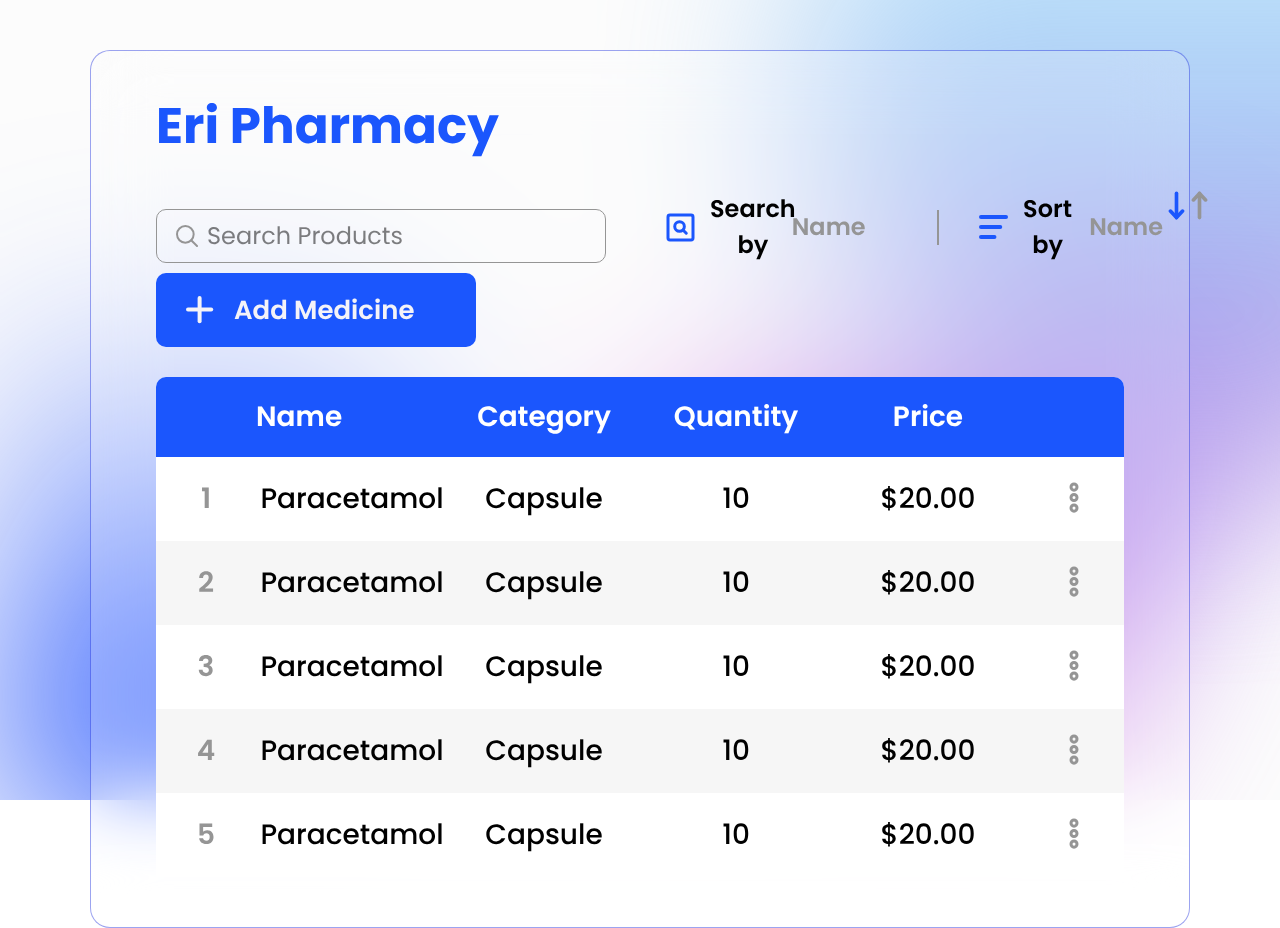
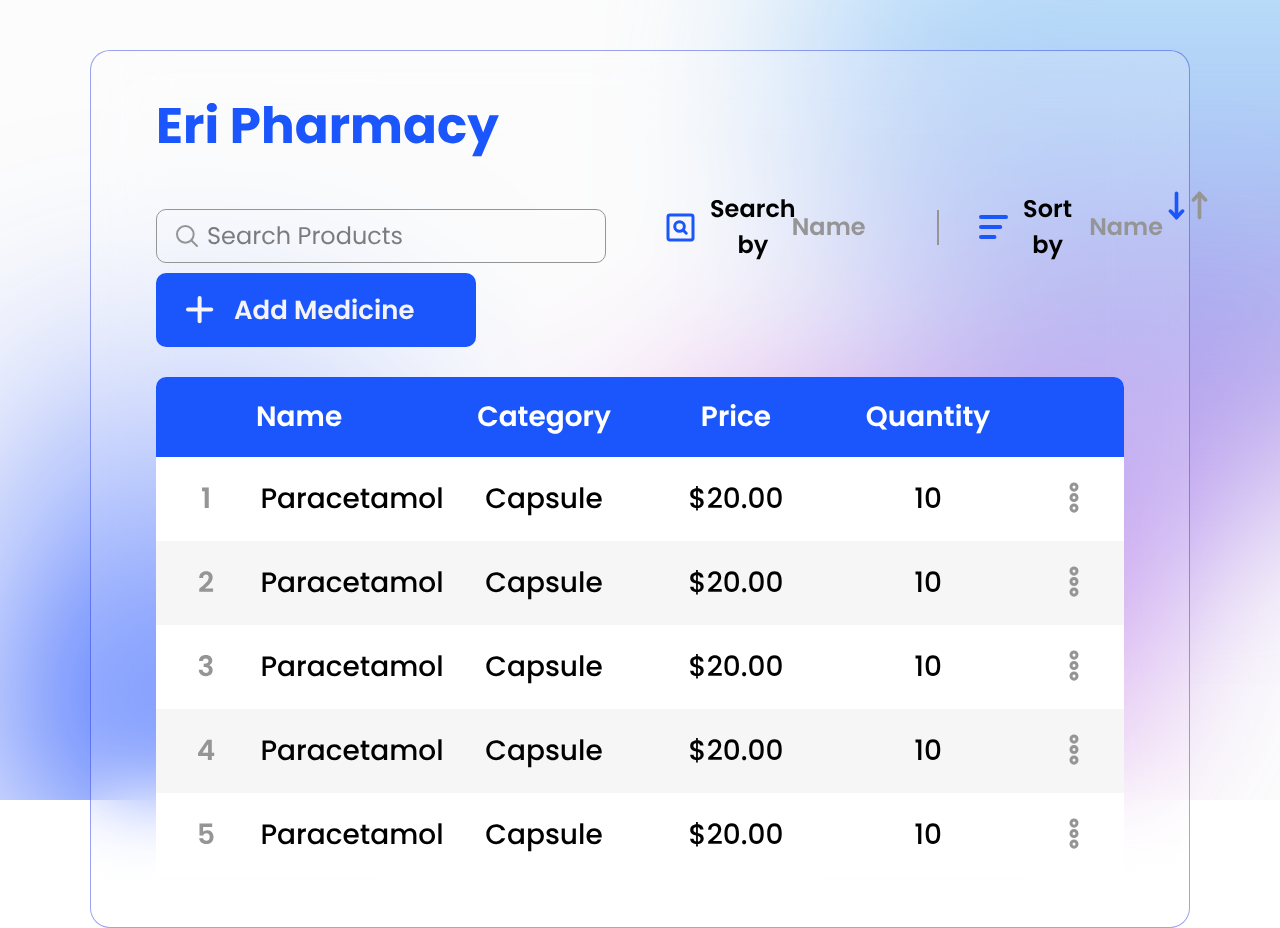
Before and after one commit to Fuz7/eri-pharmacy, a React (Vite) app in the folder frontend/: page / in a window 1280 px wide. Shown: the top 928 px of the page. Built offline with nearby package versions, Linux system fonts and the light colour scheme.

Commit message:
Swap price and quantity positioning

```diff
--- a/frontend/src/assets/components/Header/Header.jsx
+++ b/frontend/src/assets/components/Header/Header.jsx
@@ -27,14 +27,14 @@ export default function Header({ productFilters }) {
       hoveredImgLink: hoveredCategory,
     },
     {
+      title: "Price",
+      imgLink: defaultPrice,
+      hoveredImgLink: hoveredPrice,
+    },
+    {
       title: "Quantity",
       imgLink: defaultQuantity,
       hoveredImgLink: hoveredQuantity,
-    },
-    {
-      title: "Price",
-      imgLink: defaultPrice,
-      hoveredImgLink: hoveredPrice,
     },
   ];
 
--- a/frontend/src/assets/components/Table/Table.jsx
+++ b/frontend/src/assets/components/Table/Table.jsx
@@ -25,8 +25,8 @@ export default function Table() {
                 <td className="text-grayFont font-semibold">{i + 1}</td>
                 <td>Paracetamol</td>
                 <td>Capsule</td>
+                <td>$20.00</td>
                 <td>10</td>
-                <td>$20.00</td>
                 <td
                   className=" relative
                 h-full z-[2]"
@@ -56,8 +56,8 @@ function TableHead() {
         <th className="w-[100px]"></th>
         <th className="w-[calc((100%-200px)*0.4)] font-semibold">Name</th>
         <th className="w-[calc((100%-200px)*0.3)] font-semibold">Category</th>
+        <th className="w-[calc((100%-200px)*0.15)] font-semibold">Price</th>
         <th className="w-[calc((100%-200px)*0.15)] font-semibold">Quantity</th>
-        <th className="w-[calc((100%-200px)*0.15)] font-semibold">Price</th>
         <th className="w-[100px] font-semibold"></th>
       </tr>
     </thead>
```
